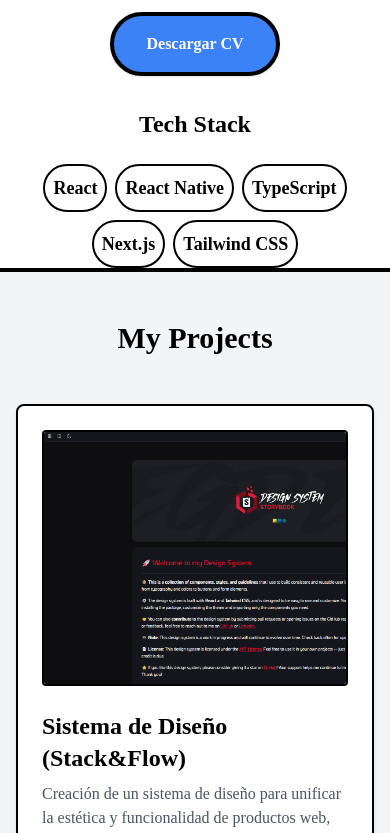
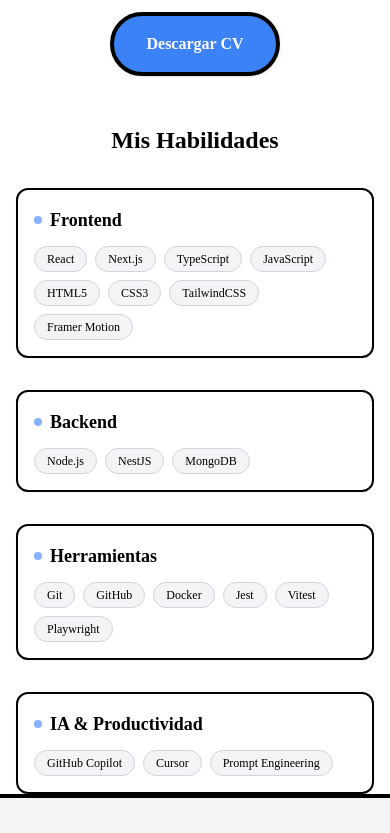
Before and after one commit to MarcosGiannini/portfolio, a Next.js app: page / in a window 390 px wide. Shown: the part 1520-2353 px from the top of the page. Built offline with nearby package versions, Linux system fonts and the light colour scheme.

Commit message:
feat(contact): integrate functional Formspree contact form

```diff
--- a/package.json
+++ b/package.json
@@ -9,6 +9,7 @@
     "lint": "next lint"
   },
   "dependencies": {
+    "@formspree/react": "^3.0.0",
     "framer-motion": "^12.23.12",
     "lucide-react": "^0.453.0",
     "next": "15.0.1",
--- a/src/components/AboutMe/index.tsx
+++ b/src/components/AboutMe/index.tsx
@@ -1,5 +1,22 @@
 import React from "react";
-import { motion } from "framer-motion";
+import { motion, Variants } from "framer-motion";
+// Variants para animaciones de las categorías de habilidades
+const skillsContainer: Variants = {
+  hidden: { opacity: 0 },
+  show: { opacity: 1, transition: { staggerChildren: 0.08 } }
+};
+
+const skillItem: Variants = {
+  hidden: { opacity: 0, y: 40 },
+  show: { opacity: 1, y: 0, transition: { duration: 0.6, ease: [0.16, 0.84, 0.44, 1] } }
+};
+
+const skillCategories = [
+  { title: 'Frontend', items: ['React','Next.js','TypeScript','JavaScript','HTML5','CSS3','TailwindCSS','Framer Motion'] },
+  { title: 'Backend', items: ['Node.js','NestJS','MongoDB'] },
+  { title: 'Herramientas', items: ['Git','GitHub','Docker','Jest','Vitest','Playwright'] },
+  { title: 'IA & Productividad', items: ['GitHub Copilot','Cursor','Prompt Engineering'] }
+];
 const AboutMe = () => {
   return (
   <section id="about" className="min-h-screen flex items-center justify-center bg-white border-b-4 border-black scroll-snap-align-start">
@@ -46,32 +63,56 @@
             <a
               href="/CV_MarcosGiannini_Frontend.pdf"
               download
-              className="bg-blue-500 text-white font-bold px-8 py-4 rounded-full border-4 border-black shadow hover:bg-blue-600 transition-colors duration-300 mb-8"
+              className="bg-blue-500 text-white font-bold px-8 py-4 rounded-full border-4 border-black shadow hover:bg-blue-600 transition-colors duration-300 mb-12"
             >
               Descargar CV
             </a>
-            <div className="w-full">
+            {/* Bloque de habilidades fusionado desde el antiguo componente Skills */}
+            <div id="skills" className="w-full">
               <motion.h3
-                  className="text-2xl font-bold mb-6 text-center md:text-left"
-                  initial={{ opacity: 0, y: 100 }}
-                  animate={{ opacity: 1, y: 0 }}
-                  transition={{ duration: 1.2 }}
+                className="text-2xl font-bold mb-8 text-center md:text-left"
+                initial={{ opacity: 0, y: 60 }}
+                whileInView={{ opacity: 1, y: 0 }}
+                viewport={{ once: true, amount: 0.4 }}
+                transition={{ duration: 0.9 }}
               >
-                  Tech Stack
+                Mis Habilidades
               </motion.h3>
-                <ul className="flex flex-wrap justify-center md:justify-start items-center gap-2 md:gap-4">
-                  {["React", "React Native", "TypeScript", "Next.js", "Tailwind CSS"].map((tech, i) => (
+              <div className="grid md:grid-cols-2 gap-8">
+                {skillCategories.map((cat, i) => (
+                  <motion.div
+                    key={cat.title}
+                    className="p-4 rounded-xl border-2 border-black bg-white shadow-sm hover:shadow-lg transition-shadow duration-300"
+                    variants={skillItem}
+                    initial="hidden"
+                    whileInView="show"
+                    viewport={{ once: false, amount: 0.3 }}
+                    transition={{ delay: i * 0.1 }}
+                  >
+                    <h4 className="text-lg font-bold mb-3 flex items-center gap-2">
+                      <span className="inline-block w-2 h-2 rounded-full bg-blue-500 animate-pulse" />
+                      {cat.title}
+                    </h4>
+                    <motion.ul
+                      className="flex flex-wrap gap-2"
+                      variants={skillsContainer}
+                      initial="hidden"
+                      whileInView="show"
+                      viewport={{ once: false, amount: 0.3 }}
+                    >
+                      {cat.items.map((tech) => (
                         <motion.li
                           key={tech}
-                      className="text-lg md:text-xl font-bold bg-white md:px-4 px-2 py-2 rounded-full border-2 border-black"
-                      initial={{ opacity: 0, y: 80 }}
-                      animate={{ opacity: 1, y: 0 }}
-                      transition={{ duration: 1, delay: i * 0.15 }}
+                          className="px-3 py-1 rounded-full border border-gray-300 bg-gray-100 text-xs font-medium hover:bg-blue-500 hover:text-white hover:border-blue-500 transition-colors duration-300"
+                          variants={skillItem}
                         >
                           {tech}
                         </motion.li>
                       ))}
-                </ul>
+                    </motion.ul>
+                  </motion.div>
+                ))}
+              </div>
             </div>
           </div>
         </div>
--- a/src/components/Hero/index.tsx
+++ b/src/components/Hero/index.tsx
@@ -1,5 +1,4 @@
-import { Code, Lightbulb } from "lucide-react";
-import Image from "next/image";
+// Removed unused imports
 import { motion } from "framer-motion";
 
 interface HeroProps {
--- a/src/components/ProjectPortfolio/index.tsx
+++ b/src/components/ProjectPortfolio/index.tsx
@@ -18,13 +18,13 @@
   return (
     <section
       id="portfolio"
-      className="min-h-screen flex items-center justify-center bg-gray-100 border-b-4 border-black scroll-snap-align-start"
+  className="min-h-screen flex items-center justify-center bg-gray-100 border-b-4 border-black scroll-snap-align-start pb-24"
     >
       <div className="container mx-auto px-4">
         <h2 className="text-3xl md:text-4xl font-bold mb-12 flex items-center justify-center">
           <span className="mt-12 block">My Projects</span>
         </h2>
-        <div className="grid grid-cols-1 md:grid-cols-2 gap-8">
+  <div className="grid grid-cols-1 md:grid-cols-2 gap-10 md:gap-x-10 md:gap-y-14">
           {data?.map((project, index) => (
               <motion.div
                 key={index}
--- a/src/components/Skills/index.tsx
+++ b/src/components/Skills/index.tsx
@@ -1,74 +1,97 @@
-import { Code, Layout, Zap, Sparkles } from "lucide-react";
+import { motion, Variants } from 'framer-motion';
 
-interface Skill {
-  icon: string;
-  name: string;
-  color: string;
-  subtitle: string;
+interface Category {
+  title: string;
+  items: string[];
 }
 
-interface SkillProps {
-  data: Skill[];
-  skillsInfo: {
-    yoe: string;
-    number_of_projects: string;
-  };
-}
+const categories: Category[] = [
+  {
+    title: 'Frontend',
+    items: [
+      'React',
+      'Next.js',
+      'TypeScript',
+      'JavaScript',
+      'HTML5',
+      'CSS3',
+      'TailwindCSS',
+      'Framer Motion'
+    ]
+  },
+  {
+    title: 'Backend',
+    items: ['Node.js', 'NestJS', 'MongoDB']
+  },
+  {
+    title: 'Herramientas',
+    items: ['Git', 'GitHub', 'Docker', 'Jest', 'Vitest', 'Playwright']
+  }
+];
 
-const Skills = ({ data, skillsInfo }: SkillProps) => {
-  const iconMap: { [key: string]: JSX.Element } = {
-    Code: <Code className="w-8 h-8" />,
-    Layout: <Layout className="w-8 h-8" />,
-    Zap: <Zap className="w-8 h-8" />,
-    Sparkles: <Sparkles className="w-8 h-8" />,
-  };
+const containerVariants: Variants = {
+  hidden: { opacity: 0 },
+  show: {
+    opacity: 1,
+    transition: {
+      staggerChildren: 0.08
+    }
+  }
+};
 
-  const getColorStyle = (color: string) => {
-    const colorMap: { [key: string]: string } = {
-      "yellow": "#fde047",
-      "purple": "#d8b4fe",
-      "red": "#fca5a5",
-      "blue": "#93c5fd",
-    };
-    return colorMap[color] || color;
-  };
+const itemVariants: Variants = {
+  hidden: { opacity: 0, y: 40 },
+  show: { opacity: 1, y: 0, transition: { duration: 0.6, ease: [0.16,0.84,0.44,1] } }
+};
 
+const Skills = () => {
   return (
-    <section id="skills" className="py-20 border-b-4 border-black bg-white">
-      <div className="container mx-auto px-4">
-        <h2 className="text-3xl md:text-4xl font-bold mb-12 text-center">
-          My Frontend Skills
-        </h2>
-        <div className="grid grid-cols-1 md:grid-cols-3 gap-8">
-          <div className="space-y-4">
-            <div className="border-2 border-black p-6 rounded-lg shadow-md bg-yellow-200">
-              <h3 className="text-5xl font-bold">{skillsInfo.yoe}</h3>
-              <p className="text-xl">Years Experience</p>
-            </div>
-            <div className="border-2 border-black p-6 rounded-lg shadow-md bg-blue-200">
-              <h3 className="text-5xl font-bold">
-                {skillsInfo.number_of_projects}
+    <section id="skills" className="py-24 bg-gradient-to-b from-white to-gray-50 border-t border-gray-200">
+      <div className="max-w-6xl mx-auto px-6">
+        <motion.h2
+          className="text-3xl md:text-4xl font-extrabold text-center mb-16 tracking-tight"
+          initial={{ opacity: 0, y: 60 }}
+          whileInView={{ opacity: 1, y: 0 }}
+          viewport={{ once: true, amount: 0.4 }}
+          transition={{ duration: 0.9 }}
+        >
+          Mis Habilidades
+        </motion.h2>
+
+        <div className="grid md:grid-cols-3 gap-10">
+          {categories.map((cat, i) => (
+            <motion.div
+              key={cat.title}
+              className="p-6 rounded-2xl border-2 border-black bg-white shadow-sm hover:shadow-xl transition-shadow duration-300"
+              variants={itemVariants}
+              initial="hidden"
+              whileInView="show"
+              viewport={{ once: false, amount: 0.3 }}
+              transition={{ delay: i * 0.1 }}
+            >
+              <h3 className="text-xl font-bold mb-4 flex items-center gap-2">
+                <span className="inline-block w-2 h-2 rounded-full bg-blue-500 animate-pulse" />
+                {cat.title}
               </h3>
-              <p className="text-xl">Personal Projects Completed</p>
-            </div>
-          </div>
-          <div className="md:col-span-2 grid grid-cols-1 md:grid-cols-2 gap-x-8 gap-y-4">
-            {data.map((skill, idx) => (
-              <div
-                key={idx}
-                className="border-2 border-black p-6 rounded-lg shadow-md"
+              <motion.ul
+                className="flex flex-wrap gap-3"
+                variants={containerVariants}
+                initial="hidden"
+                whileInView="show"
+                viewport={{ once: false, amount: 0.3 }}
               >
-                <div
-                  className="rounded-full p-3 inline-block mb-4"
-                  style={{ backgroundColor: getColorStyle(skill.color) }}
-                >
-                  {iconMap[skill.icon] || null}
-                </div>
-                <h3 className="text-xl font-bold mb-2">{skill.name}</h3>
-                <p className="mb-2 text-gray-600">{skill.subtitle}</p>
-              </div>
-            ))}
-          </div>
+                {cat.items.map((tech) => (
+                  <motion.li
+                    key={tech}
+                    className="px-4 py-2 rounded-full border border-gray-300 bg-gray-100 text-sm font-medium hover:bg-blue-500 hover:text-white hover:border-blue-500 transition-colors duration-300"
+                    variants={itemVariants}
+                  >
+                    {tech}
+                  </motion.li>
+                ))}
+              </motion.ul>
+            </motion.div>
+          ))}
         </div>
       </div>
     </section>
--- a/src/components/TechStack/index.tsx
+++ b/src/components/TechStack/index.tsx
@@ -1,61 +1,3 @@
-import { motion } from "framer-motion";
-
-interface TechStackProps {
-  data: {
-    technologies: string[];
-  };
-}
-
-const TechStack = ({ data }: TechStackProps) => {
-  return (
-    <>
-  <section className="min-h-screen flex items-center justify-center bg-gray-100 border-b-4 md:border-black hidden md:block scroll-snap-align-start">
-        <div className="container mx-auto px-4">
-          <motion.h2
-            className="text-3xl md:text-4xl font-bold mb-12 text-center"
-            initial={{ opacity: 0, y: 60 }}
-            animate={{ opacity: 1, y: 0 }}
-            transition={{ duration: 0.8 }}
-            <motion.h2
-              className="text-3xl md:text-4xl font-bold mb-12 text-center"
-              initial={{ opacity: 0, y: 100 }}
-              animate={{ opacity: 1, y: 0 }}
-              transition={{ duration: 1.2 }}
-          >
-            Tech Stack
-          </motion.h2>
-          <ul className="flex flex-wrap justify-center items-center space-x-4 md:space-x-8">
-            {data?.technologies.map((tech, i) => (
-                <motion.li
-                  key={tech}
-                  className="text-lg md:text-xl font-bold bg-white md:px-4 px-2 py-2 rounded-full border-2 border-black"
-                  initial={{ opacity: 0, y: 80 }}
-                  animate={{ opacity: 1, y: 0 }}
-                  transition={{ duration: 1, delay: i * 0.15 }}
-              >
-                {tech}
-              </motion.li>
-            ))}
-          </ul>
-        </div>
-      </section>
-  <section className="min-h-screen flex items-center justify-center bg-black text-white border-b-4 border-white block md:hidden scroll-snap-align-start">
-        <div className="container mx-auto px-4">
-          <ul className="flex flex-wrap justify-center items-center space-x-4 md:space-x-8">
-            {data?.technologies.map((tech, i) => (
-                <motion.li key={tech} className="text-lg md:text-xl font-bold"
-                  initial={{ opacity: 0, y: 80 }}
-                  animate={{ opacity: 1, y: 0 }}
-                  transition={{ duration: 1, delay: i * 0.15 }}
-              >
-                {tech}
-              </motion.li>
-            ))}
-          </ul>
-        </div>
-      </section>
-    </>
-  );
-};
-
+// Componente placeholder eliminado. Se mantiene para evitar errores de importaciones residuales.
+const TechStack = () => null;
 export default TechStack;
--- a/src/data/portfolioData.ts
+++ b/src/data/portfolioData.ts
@@ -2,7 +2,7 @@
   name: "Marcos Giannini",
   contact: {
     phone: "+1 (234) 567-890",
-    email: "hola@john.com"
+    email: "hola@john.com" // TODO: Actualizar con email real si cambia
   },
   sections: {
     hero: {
@@ -12,11 +12,11 @@
     },
     contact: {
       title: {
-        desktop: "Let's create something amazing together",
-        mobile: "Let's Connect!",
+        desktop: "Hablemos",
+        mobile: "Hablemos",
       },
       description:
-        "Ready to transform your ideas into reality? Let's chat about your project!",
+        "¿Interesado en mi perfil? ¡Envíame un mensaje!",
       form: {
         title: "Send me a message",
         fields: [
--- a/src/pages/start.tsx
+++ b/src/pages/start.tsx
@@ -1,5 +1,4 @@
 import { useRouter } from "next/router";
-import { useEffect } from "react";
 
 export default function StartPage() {
   const router = useRouter();
```
Also changed, not shown: src/components/Contact/index.tsx (+48 -94 lines), src/pages/index.tsx (+4 -10 lines), src/components/SkillsNew/index.tsx (added), 1 other file (tests, documents, lock files or other folders). Lines whose indentation alone changed are shown as unchanged.
